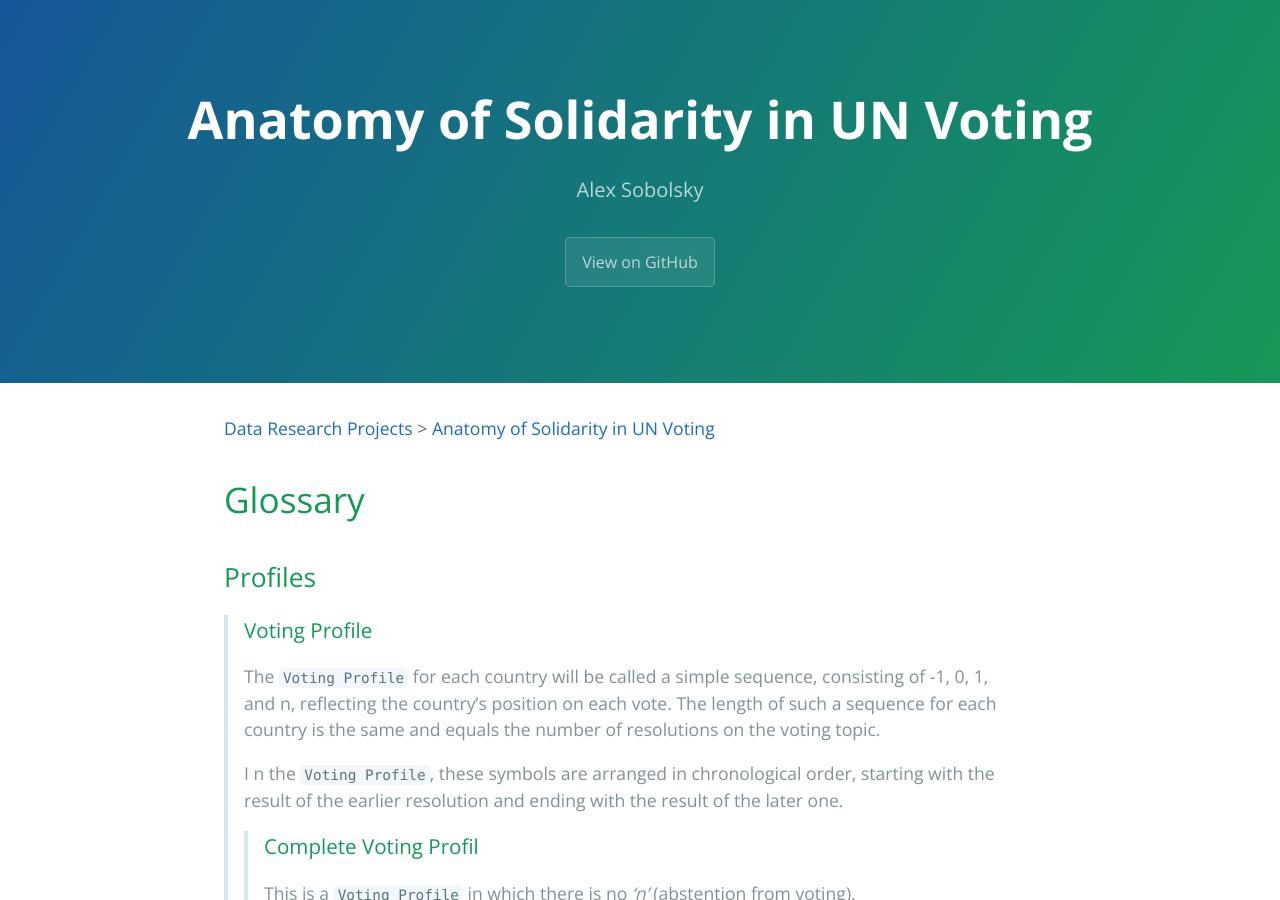
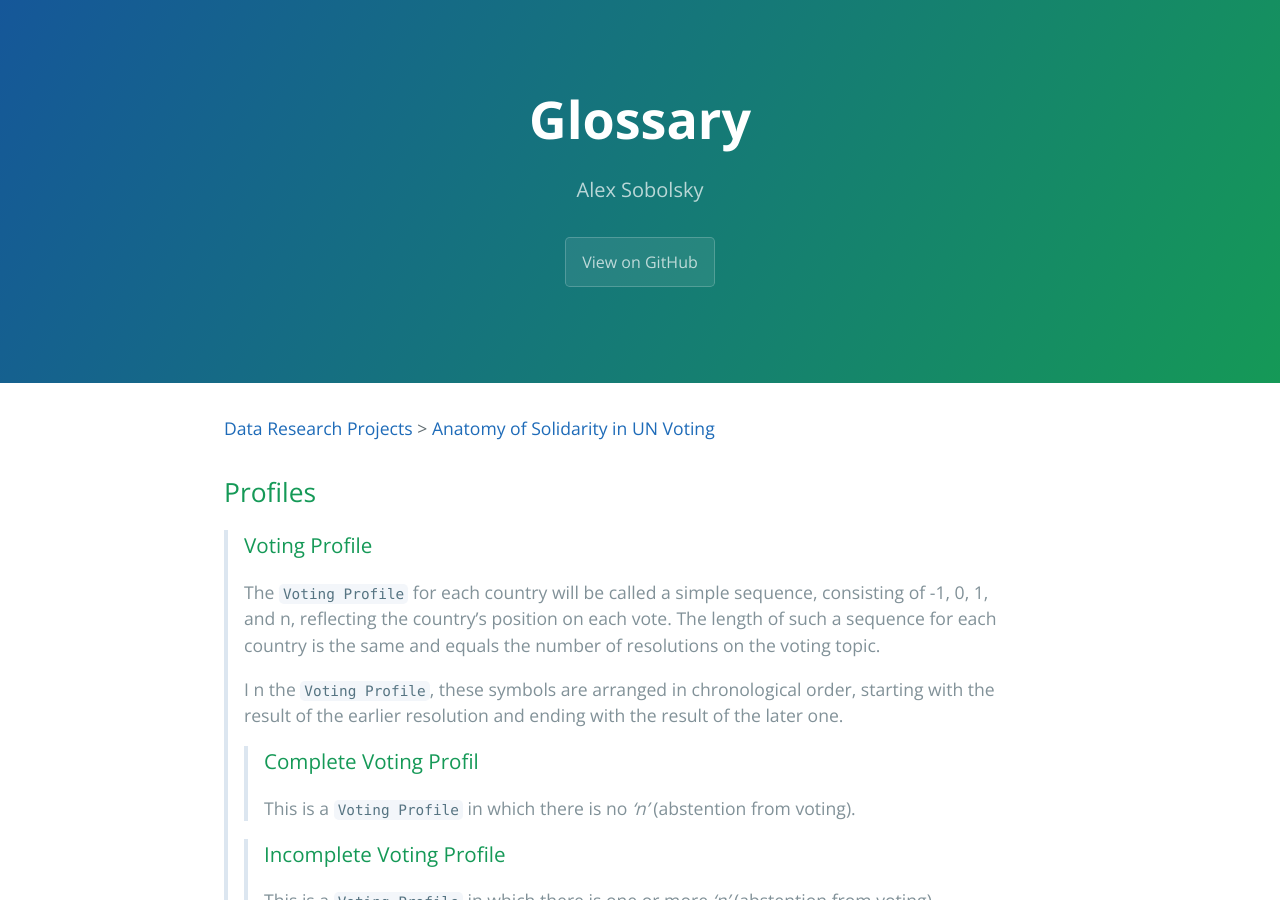
Before and after one commit to sobolsky/un, a Jekyll site: the page built from glossary.md, in a window 1280 px wide and 900 px high. Built offline with Jekyll 4.4.1, drawn with Linux system fonts in a browser that asks for light colours.

Commit message:
Update glossary.md

```diff
--- a/glossary.md
+++ b/glossary.md
@@ -1,13 +1,12 @@
 ---
 layout: default
-title: Anatomy of Solidarity in UN Voting
+title: Glossary
 description: Alex Sobolsky
 show_downloads: false
 google_analytics:
 theme: jekyll-theme-cayman
 ---
 [Data Research Projects](https://sobolsky.github.io) > [Anatomy of Solidarity in UN Voting](./)
-# Glossary
 
 ## Profiles
 > ### Voting Profile
```
